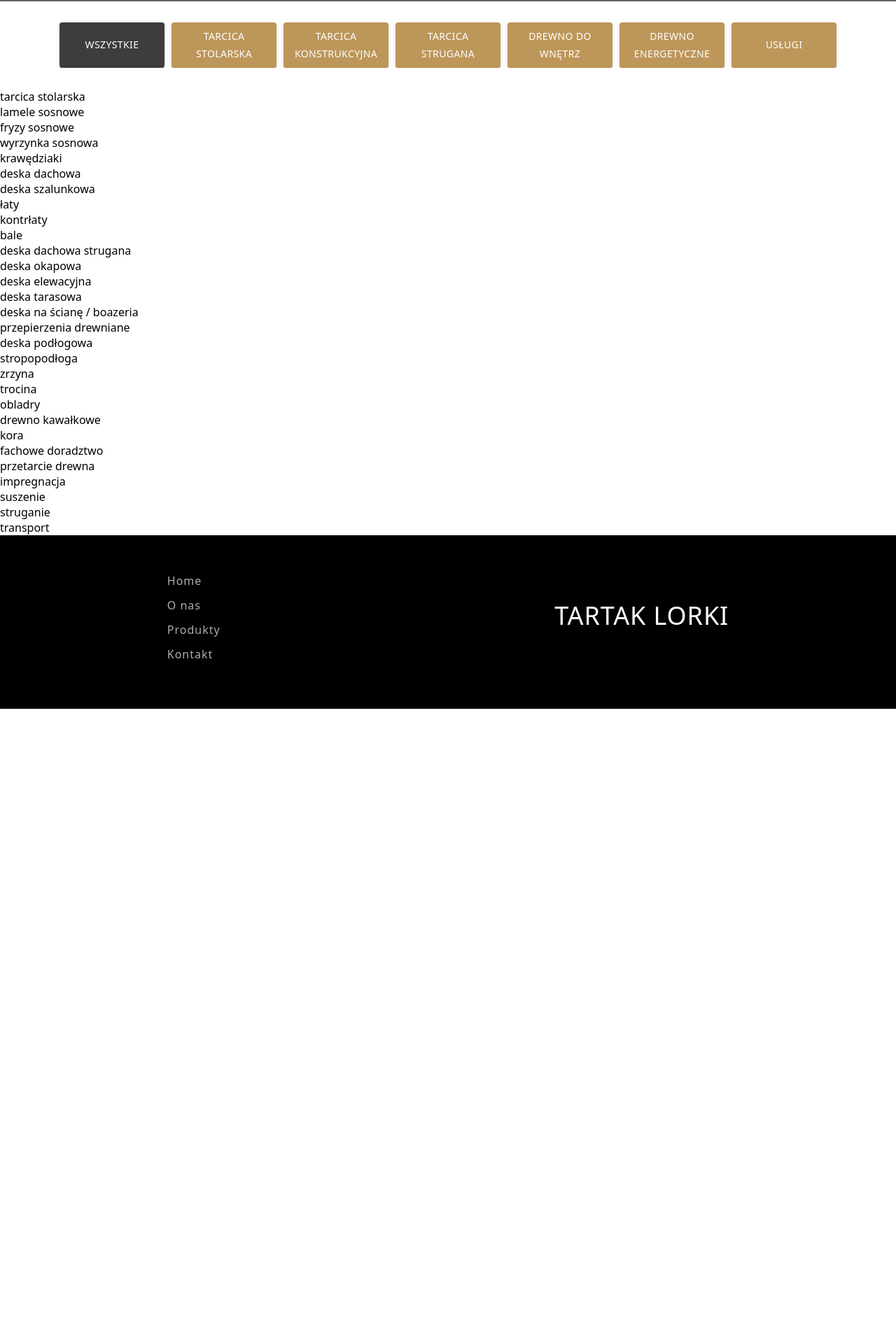
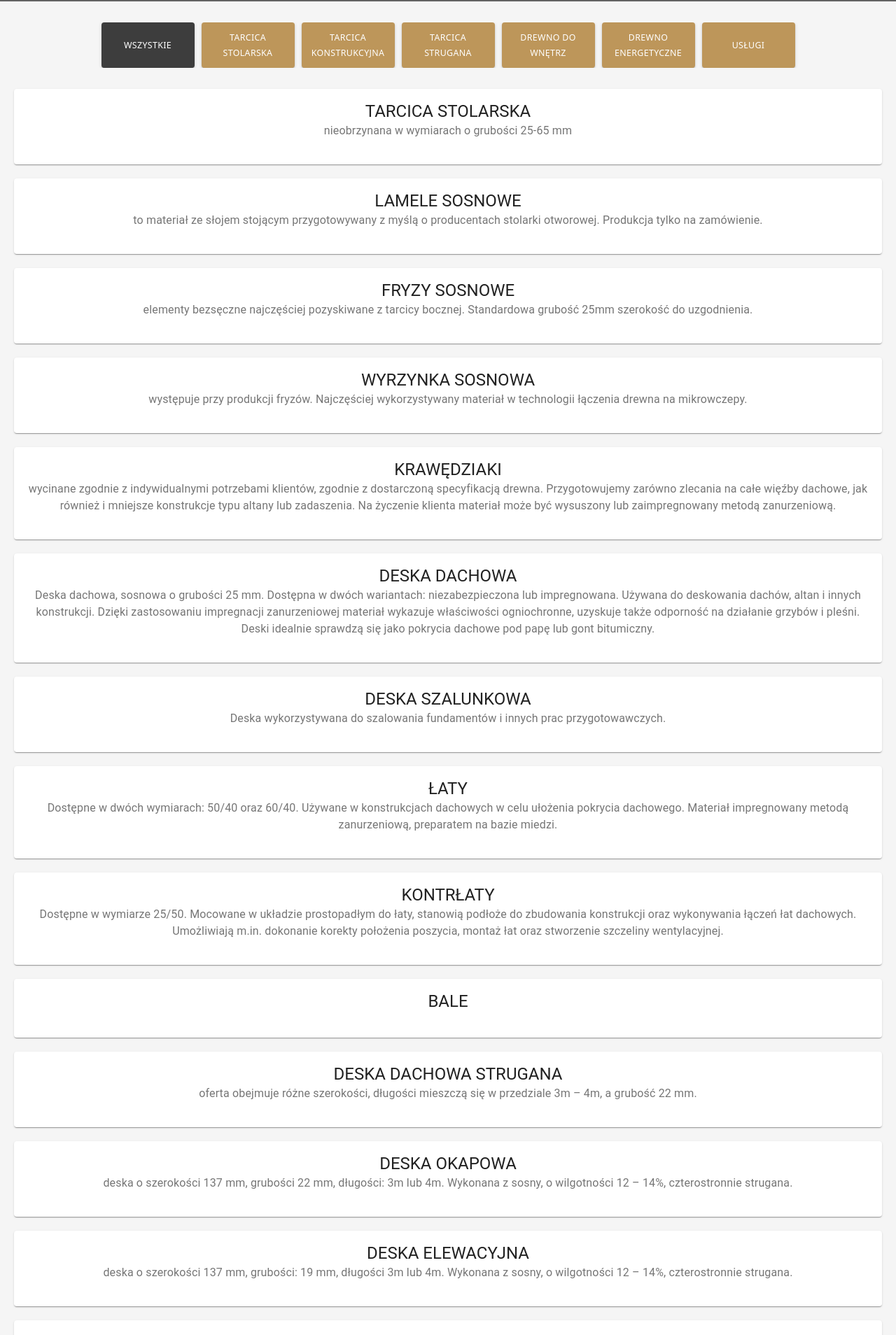
Before and after one commit to gapinska/tartak-react-project, a React (Create React App) app: page /produkty in a window 1280 px wide. Shown: the part 120-2028 px from the top of the page at 70% size. Before the commit the page ends 1133 px from the top, so only its background shows below. Built offline with nearby package versions, Linux system fonts and the light colour scheme.

Commit message:
project update offer component

```diff
--- a/src/Components/Offer/CategoryProduct.js
+++ b/src/Components/Offer/CategoryProduct.js
@@ -1,7 +1,51 @@
-import React from "react"
+import React from 'react'
+import { makeStyles } from '@material-ui/core/styles'
+import Card from '@material-ui/core/Card'
+import CardContent from '@material-ui/core/CardContent'
+import Typography from '@material-ui/core/Typography'
 
-const CategoryProduct = (props) => {
-  return <div className="category-product">{props.name}</div>
+const useStyles = makeStyles({
+	root: {
+		minWidth: 275
+	},
+	bullet: {
+		display: 'inline-block',
+		margin: '0 2px',
+		transform: 'scale(0.8)'
+	},
+	title: {
+		fontSize: 14
+	},
+	pos: {
+		marginBottom: 12
+	}
+})
+
+export default function SimpleCard(props) {
+	const classes = useStyles()
+	const bull = <span className={classes.bullet}>•</span>
+
+	return (
+		<Card className={`card-item ${classes.root}`}>
+			<CardContent>
+				<Typography variant="h5" component="h2" className="product-name">
+					{props.name}
+				</Typography>
+				<Typography className={`product-feature ${classes.pos}`} color="textSecondary">
+					{props.feature}
+				</Typography>
+			</CardContent>
+		</Card>
+	)
 }
 
-export default CategoryProduct
+// const CategoryProduct = (props) => {
+// 	return (
+// 		<div className="category-product">
+// 			<div classNmae="product-name">{props.name}</div>
+// 			<div className="product-feature">{props.feature}</div>
+// 		</div>
+// 	)
+// }
+
+// export default CategoryProduct
--- a/src/Components/Offer/CategoryProducts.js
+++ b/src/Components/Offer/CategoryProducts.js
@@ -1,5 +1,5 @@
-import React from "react"
-import CategoryProduct from "./CategoryProduct"
+import React from 'react'
+import CategoryProduct from './CategoryProduct'
 
 const CategoryProducts = (props) =>
 	props.categoryProducts.map((product) => (
--- a/src/Components/Offer/Offer.js
+++ b/src/Components/Offer/Offer.js
@@ -39,7 +39,7 @@ class Offer extends Component {
 			/>
 		))
 		return (
-			<div>
+			<div className="offer-content">
 				<div className="products-container">{productsList}</div>
 				<div className="category-products">
 					<CategoryProducts categoryProducts={this.state.categoryProducts} />
--- a/src/Components/Offer/Offer.scss
+++ b/src/Components/Offer/Offer.scss
@@ -1,6 +1,15 @@
 $itemBtnColor: #bd965a;
 $itemBtnColorHover: (#dbb377);
 $activeBtnBgColor: #3d3d3d;
+$offerContentBgColor: #f5f5f5;
+
+.main-content {
+	background-color: $offerContentBgColor;
+}
+
+.offer-content {
+	width: 100vw;
+}
 
 .products-container {
 	display: flex;
@@ -49,6 +58,14 @@ $activeBtnBgColor: #3d3d3d;
 	}
 }
 
+.product-name {
+	text-transform: uppercase;
+}
+
+.card-item {
+	margin: 20px;
+	text-align: center;
+}
 .item-btn.MuiButton-contained:hover {
 	background-color: $itemBtnColorHover;
 }
@@ -62,6 +79,11 @@ $activeBtnBgColor: #3d3d3d;
 			min-width: 100px;
 			margin: 0px 5px;
 			padding-right: 0;
+
+			.item-btn {
+				width: 133px;
+				font-size: 0.775rem;
+			}
 		}
 	}
 }
@@ -72,9 +94,25 @@ $activeBtnBgColor: #3d3d3d;
 			font-size: 14px;
 		}
 
+		.item-btn {
+			width: 150px;
+			font-size: 0.875rem;
+		}
+
 		img {
 			width: 90%;
 			border-radius: initial;
 		}
 	}
 }
+
+@media screen and (min-width: 1350px) {
+	.category-products {
+		display: flex;
+		flex-wrap: wrap;
+	}
+
+	.card-item {
+		width: 30vw;
+	}
+}
--- a/src/assets/products.json
+++ b/src/assets/products.json
@@ -41,175 +41,175 @@
       "id": 8,
       "category": 1,
       "name": "tarcica stolarska",
-      "feature": "nieobrzynana w wymiarach o grubości 25-65mm"
+      "feature": "nieobrzynana w wymiarach o grubości 25-65 mm"
     },
     {
       "id": 9,
       "category": 1,
       "name": "lamele sosnowe",
-      "feature": "feature do uzupełnienia"
+      "feature": "to materiał ze słojem stojącym przygotowywany z myślą o producentach stolarki otworowej. Produkcja tylko na zamówienie."
     },
     {
       "id": 10,
       "category": 1,
       "name": "fryzy sosnowe",
-      "feature": "feature do uzupełnienia"
+      "feature": "elementy bezsęczne najczęściej pozyskiwane z tarcicy bocznej. Standardowa grubość 25mm szerokość do uzgodnienia."
     },
     {
       "id": 11,
       "category": 1,
       "name": "wyrzynka sosnowa",
-      "feature": "feature do uzupełnienia"
+      "feature": "występuje przy produkcji fryzów. Najczęściej wykorzystywany materiał w technologii łączenia drewna na mikrowczepy."
     },
     {
       "id": 12,
       "category": 2,
       "name": "krawędziaki",
-      "feature": "feature do uzupełnienia"
+      "feature": "wycinane zgodnie z indywidualnymi potrzebami klientów, zgodnie z dostarczoną specyfikacją drewna. Przygotowujemy zarówno zlecania na całe więźby dachowe, jak również i mniejsze konstrukcje typu altany lub zadaszenia. Na życzenie klienta materiał może być wysuszony lub zaimpregnowany metodą zanurzeniową."
     },
     {
       "id": 13,
       "category": 2,
       "name": "deska dachowa",
-      "feature": "feature do uzupełnienia"
+      "feature": "Deska dachowa, sosnowa o grubości 25 mm. Dostępna w dwóch wariantach: niezabezpieczona lub impregnowana. Używana do deskowania dachów, altan i innych konstrukcji. Dzięki zastosowaniu impregnacji zanurzeniowej materiał wykazuje właściwości ogniochronne, uzyskuje także odporność na działanie grzybów i pleśni. Deski idealnie sprawdzą się jako pokrycia dachowe pod papę lub gont bitumiczny."
     },
     {
       "id": 14,
       "category": 2,
       "name": "deska szalunkowa",
-      "feature": "feature do uzupełnienia"
+      "feature": "Deska wykorzystywana do szalowania fundamentów i innych prac przygotowawczych."
     },
     {
       "id": 15,
       "category": 2,
       "name": "łaty",
-      "feature": "feature do uzupełnienia"
+      "feature": "Dostępne w dwóch wymiarach: 50/40 oraz 60/40. Używane w konstrukcjach dachowych w celu ułożenia pokrycia dachowego. Materiał impregnowany metodą zanurzeniową, preparatem na bazie miedzi."
     },
     {
       "id": 16,
       "category": 2,
       "name": "kontrłaty",
-      "feature": "feature do uzupełnienia"
+      "feature": "Dostępne w wymiarze 25/50. Mocowane w układzie prostopadłym do łaty, stanowią podłoże do zbudowania konstrukcji oraz wykonywania łączeń łat dachowych. Umożliwiają m.in. dokonanie korekty położenia poszycia, montaż łat oraz stworzenie szczeliny wentylacyjnej."
     },
     {
       "id": 17,
       "category": 2,
       "name": "bale",
-      "feature": "feature do uzupełnienia"
+      "feature": ""
     },
     {
       "id": 18,
       "category": 3,
       "name": "deska dachowa strugana",
-      "feature": "feature do uzupełnienia"
+      "feature": "oferta obejmuje różne szerokości, długości mieszczą się w przedziale 3m – 4m, a grubość 22 mm."
     },
     {
       "id": 19,
       "category": 3,
       "name": "deska okapowa",
-      "feature": "feature do uzupełnienia"
+      "feature": "deska o szerokości 137 mm, grubości 22 mm, długości: 3m lub 4m. Wykonana z sosny, o wilgotności 12 – 14%, czterostronnie strugana."
     },
     {
       "id": 20,
       "category": 3,
       "name": "deska elewacyjna",
-      "feature": "feature do uzupełnienia"
+      "feature": "deska o szerokości 137 mm, grubości: 19 mm, długości 3m lub 4m. Wykonana z sosny, o wilgotności 12 – 14%, czterostronnie strugana."
     },
     {
       "id": 21,
       "category": 3,
       "name": "deska tarasowa",
-      "feature": "feature do uzupełnienia"
+      "feature": "deska o szerokości 135 mm, grubości: 27 mm, długości 3m lub 4m. Wykonana z sosny lub modrzewiu syberyjskiego, o wilgotności 12 – 14%."
     },
     {
       "id": 22,
       "category": 4,
       "name": "deska na ścianę / boazeria",
-      "feature": "feature do uzupełnienia"
+      "feature": " deska o szerokości 121 mm, grubości 14 mm, długości od 3m do 6m, z odstopniowaniem 30 cm, materiał to świerk syberyjski. Wilgotność wynosi 12 – 14%, czterostronnie strugana. Produkty pakowane po 6 szt. w paczce."
     },
     {
       "id": 23,
       "category": 4,
       "name": "przepierzenia drewniane",
-      "feature": "feature do uzupełnienia"
+      "feature": ""
     },
     {
       "id": 24,
       "category": 4,
       "name": "deska podłogowa",
-      "feature": "feature do uzupełnienia"
+      "feature": "szerokość to 135 mm, grubość 27 mm, długość 3m lub 4m. Materiał to sosna, wilgotność 12 – 14%, czterostronnie strugana, prawa strona jest lepszej jakości niż lewa"
     },
     {
       "id": 25,
       "category": 4,
       "name": "stropopodłoga",
-      "feature": "feature do uzupełnienia"
+      "feature": "szerokość to 135 mm, grubość 27 mm, długość 3m lub 4m. Materiał sosnowy, wilgotność 12 – 14%, czterostronnie strugana, obie strony w dobrej jakości"
     },
     {
       "id": 26,
       "category": 5,
       "name": "zrzyna",
-      "feature": "feature do uzupełnienia"
+      "feature": "Odpad poprodukcyjny, który wykorzystywany jest do produkcji płyt wiórowych, biomasy oraz jako topnik w hutnictwie. W ostatnim czasie swoje zastosowanie znalazł również w ogrodnictwie, jako zamiennik kory – ozdabia rabaty."
     },
     {
       "id": 27,
       "category": 5,
       "name": "trocina",
-      "feature": "feature do uzupełnienia"
+      "feature": "Odpad poprodukcyjny, wykorzystywany do produkcji pelletu, brykietu oraz jako naturalny nawóz organiczny."
     },
     {
       "id": 28,
       "category": 5,
       "name": "obladry",
-      "feature": "feature do uzupełnienia"
+      "feature": "Odpad poprodukcyjny, stosowany głównie jako drewno opałowe. Pakowany w paczki po ok. 2m3. Produkt dostępny od ręki."
     },
     {
       "id": 29,
       "category": 5,
       "name": "drewno kawałkowe",
-      "feature": "feature do uzupełnienia"
+      "feature": "Suche elementy odpadowe, idealnie sprawdza się jako drewno opałowe. Składowane w kontenerach po ok. 2m3. Produkt od razu nadaje się do wykorzystania (nie trzeba przecinać na mniejsze elementy)."
     },
     {
       "id": 30,
       "category": 5,
       "name": "kora",
-      "feature": "feature do uzupełnienia"
+      "feature": "Stosowana głównie jako element ozdobny w ogrodnictwie."
     },
     {
       "id": 31,
       "category": 6,
       "name": "fachowe doradztwo",
-      "feature": "feature do uzupełnienia"
+      "feature": "Wszystkim klientom służymy fachową poradą na każdym etapie realizacji zamówienia. Proponujemy odpowiedni dobór surowca oraz właściwy sposób jego obróbki. Historia naszego tartaku sięga 1994 roku. Dwupokoleniowa tradycja pracy z drewnem, zapewnia bezcenne doświadczenie, które tworzy solidny fundament dla nowoczesnych technologii i nowatorskich rozwiązań współczesnych czasów. Charakteryzuje nas wysoka jakość produktów oraz dbałość o zadowolenie klientów."
     },
     {
       "id": 32,
       "category": 6,
       "name": "przetarcie drewna",
-      "feature": "feature do uzupełnienia"
+      "feature": ""
     },
     {
       "id": 33,
       "category": 6,
       "name": "impregnacja",
-      "feature": "feature do uzupełnienia"
+      "feature": "Na życzenie klienta materiał poddawany jest impregnacji, metodą zanurzeniową. Preparaty powstają na bazie miedzi, dzięki czemu nie zachodzi żadna reakcja pomiędzy drewnem a pokryciem dachowym. Cykl impregnowania trwa ok. 5 – 6 godzin. Impregnacja drewna chroni materiał przed korozją, szkodnikami i grzybami."
     },
     {
       "id": 34,
       "category": 6,
       "name": "suszenie",
-      "feature": "feature do uzupełnienia"
+      "feature": "Na terenie zakładu znajdują się dwie suszarnie komorowe. Cykl suszenia dobierany jest po uwzględnieniu następujących parametrów: rodzaju drewna, przekroju oraz długości a także żądaną wilgotność końcową. Dodatkowo suszenie komorowe skutecznie eliminuje wszelkie szkodniki i grzyby."
     },
     {
       "id": 35,
       "category": 6,
       "name": "struganie",
-      "feature": "feature do uzupełnienia"
+      "feature": "Na życzenie klienta materiał poddawany jest struganiu, czyli wyrównywaniu i wygładzeniu powierzchni, powoduje to również zmniejszenie grubości drewna."
     },
     {
       "id": 36,
       "category": 6,
       "name": "transport",
-      "feature": "feature do uzupełnienia"
+      "feature": "Zapewniamy transport wraz z rozładunkiem na miejsce wskazane przez klienta."
     }
   ]
 }
```
Lines whose indentation alone changed are shown as unchanged.
